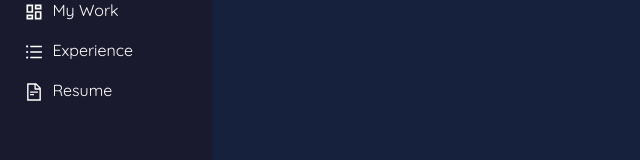
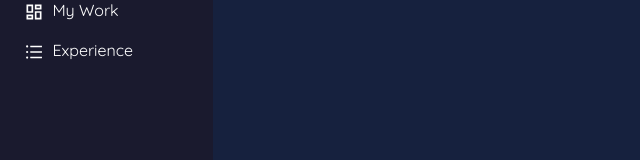
Before and after one commit to shivam-9999/Shivam-Maniya_Portfoilo, a React (Create React App) app: page / in a window 1280 px wide. Shown: the part 180-340 px from the top of the page, without its empty margins (0-640 px from the left). Built offline with nearby package versions, Linux system fonts and the light colour scheme.

Commit message:
Resume Removed

```diff
--- a/src/components/Sidebar.js
+++ b/src/components/Sidebar.js
@@ -8,7 +8,7 @@ import {
 } from "react-icons/md";
 import {
   AiFillLinkedin,
-  AiOutlineFileText,
+  // AiOutlineFileText,
   AiFillGithub,
   AiOutlineUnorderedList,
 } from "react-icons/ai";
@@ -75,7 +75,7 @@ function Sidebar() {
                 <span className="ms-1 d-none d-sm-inline ">Experience</span>
               </NavLink>
             </li>
-            <li
+            {/* <li
               style={{ cursor: "pointer" }}
               onClick={onClickEvent}
               className="nav-item"
@@ -84,7 +84,7 @@ function Sidebar() {
                 <AiOutlineFileText color="white" className="fs-5" />{" "}
                 <span className="ms-1 d-none d-sm-inline ">Resume</span>
               </div>
-            </li>
+            </li> */}
           </ul>
           <hr />
           <div className="dropdown pb-4 dropup">
```
